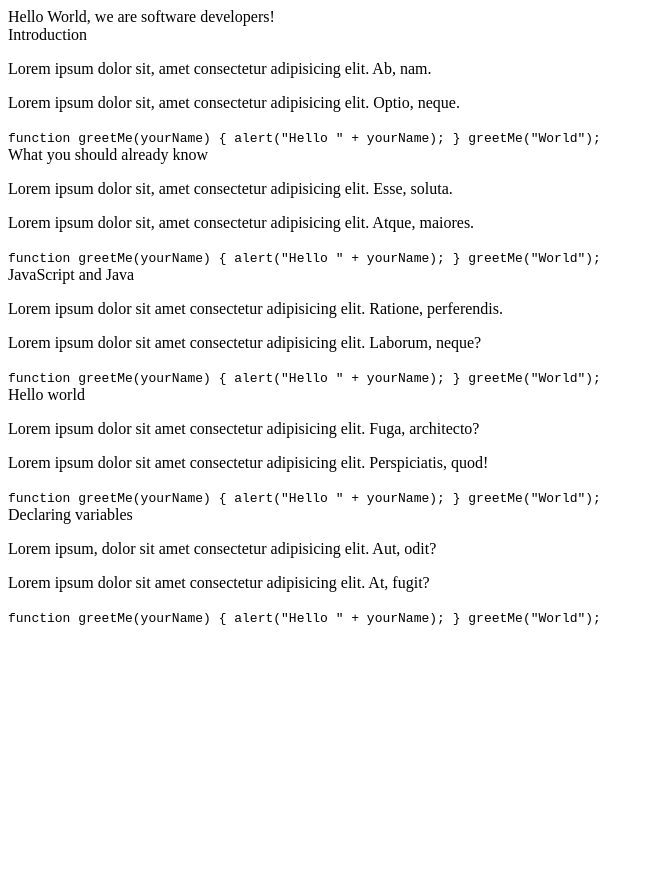
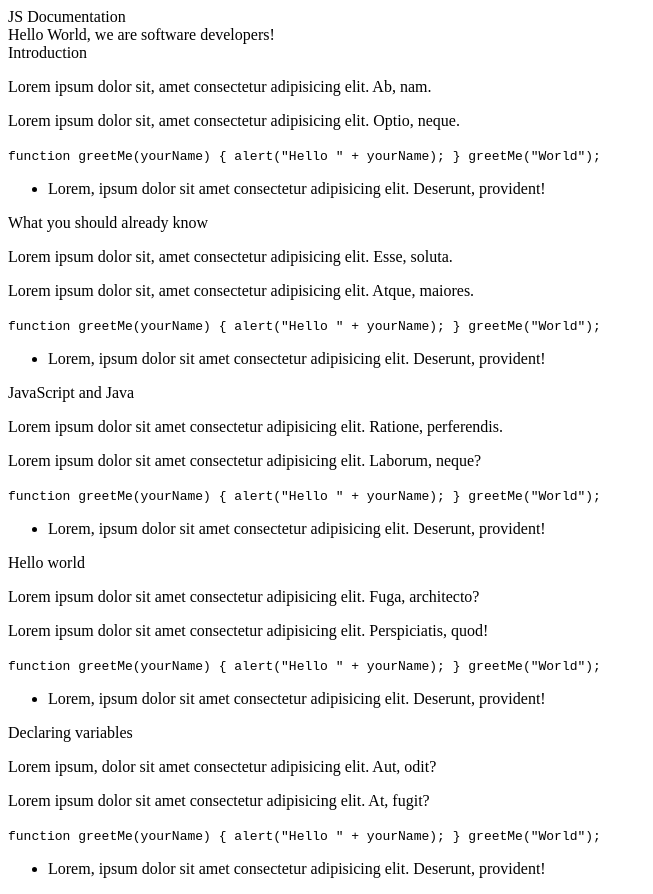
Before and after one commit to Baayeh/Kwasi_Mohammed_Project, a plain HTML site: page index.html in a window 1280 px wide. Shown: the whole page, without its empty margins (0-653 px from the left). Before the commit the page ends 800 px from the top, so only its background shows below. Drawn offline with Linux system fonts and the light colour scheme.

Commit message:
completed user stories 7,8,9

```diff
--- a/index.html
+++ b/index.html
@@ -9,6 +9,9 @@
 
 <body>
   <main id="main-doc">
+    <nav id="navbar">
+      <header>JS Documentation</header>
+    </nav>
     <header>Hello World, we are software developers!</header>
 
     <section class="main-section" id="Introduction">
@@ -19,6 +22,10 @@
       <p>Lorem ipsum dolor sit, amet consectetur adipisicing elit. Optio, neque.</p>
       <code><code>function greetMe(yourName) { alert("Hello " + yourName); }
         greetMe("World");</code></code>
+
+      <ul>
+        <li>Lorem, ipsum dolor sit amet consectetur adipisicing elit. Deserunt, provident!</li>
+      </ul>
     </section>
 
     <section class="main-section" id="What_you_should_already_know">
@@ -27,6 +34,9 @@
       <p>Lorem ipsum dolor sit, amet consectetur adipisicing elit. Atque, maiores.</p>
       <code>function greetMe(yourName) { alert("Hello " + yourName); }
         greetMe("World");</code>
+      <ul>
+        <li>Lorem, ipsum dolor sit amet consectetur adipisicing elit. Deserunt, provident!</li>
+      </ul>
     </section>
 
     <section class="main-section" id="JavaScript_and_Java">
@@ -35,6 +45,10 @@
       <p>Lorem ipsum dolor sit amet consectetur adipisicing elit. Laborum, neque?</p>
       <code>function greetMe(yourName) { alert("Hello " + yourName); }
         greetMe("World");</code>
+
+        <ul>
+          <li>Lorem, ipsum dolor sit amet consectetur adipisicing elit. Deserunt, provident!</li>
+        </ul>
     </section>
 
     <section class="main-section" id="Hello_world">
@@ -43,6 +57,9 @@
       <p>Lorem ipsum dolor sit amet consectetur adipisicing elit. Perspiciatis, quod!</p>
       <code>function greetMe(yourName) { alert("Hello " + yourName); }
         greetMe("World");</code>
+        <ul>
+          <li>Lorem, ipsum dolor sit amet consectetur adipisicing elit. Deserunt, provident!</li>
+        </ul>
     </section>
 
     <section class="main-section" id="Declaring_variables">
@@ -51,6 +68,10 @@
       <p>Lorem ipsum dolor sit amet consectetur adipisicing elit. At, fugit?</p>
       <code>function greetMe(yourName) { alert("Hello " + yourName); }
         greetMe("World");</code>
+
+        <ul>
+          <li>Lorem, ipsum dolor sit amet consectetur adipisicing elit. Deserunt, provident!</li>
+        </ul>
     </section>
   </main>
 
```
